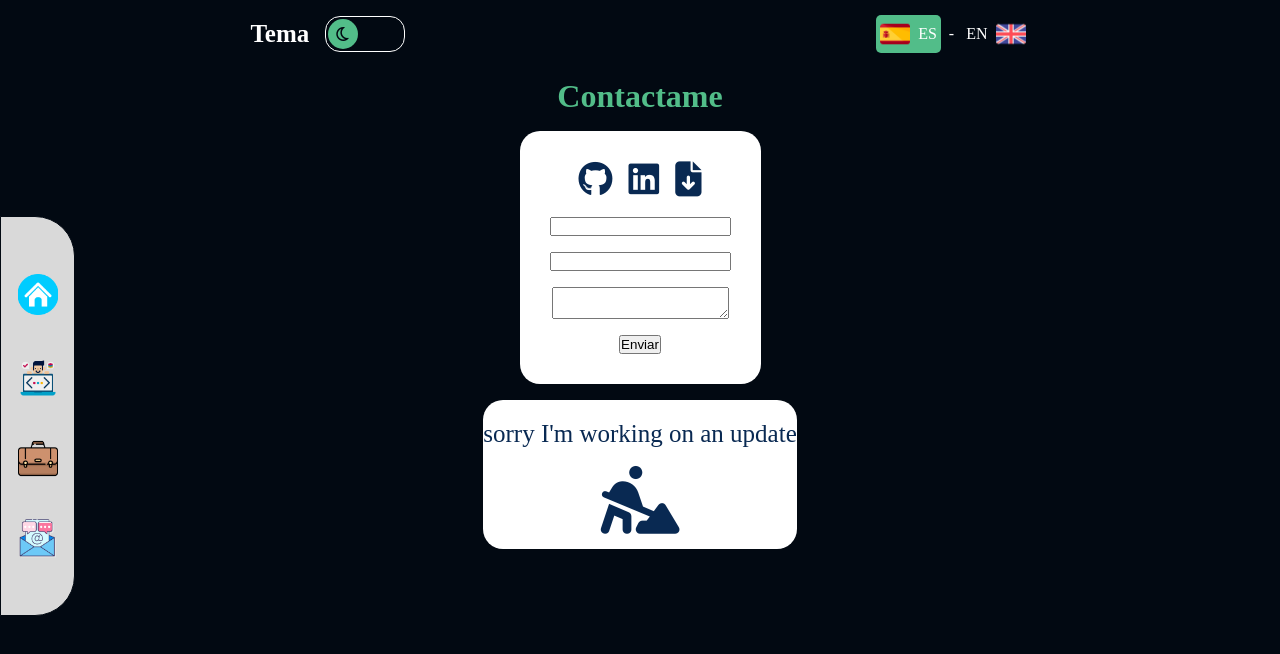
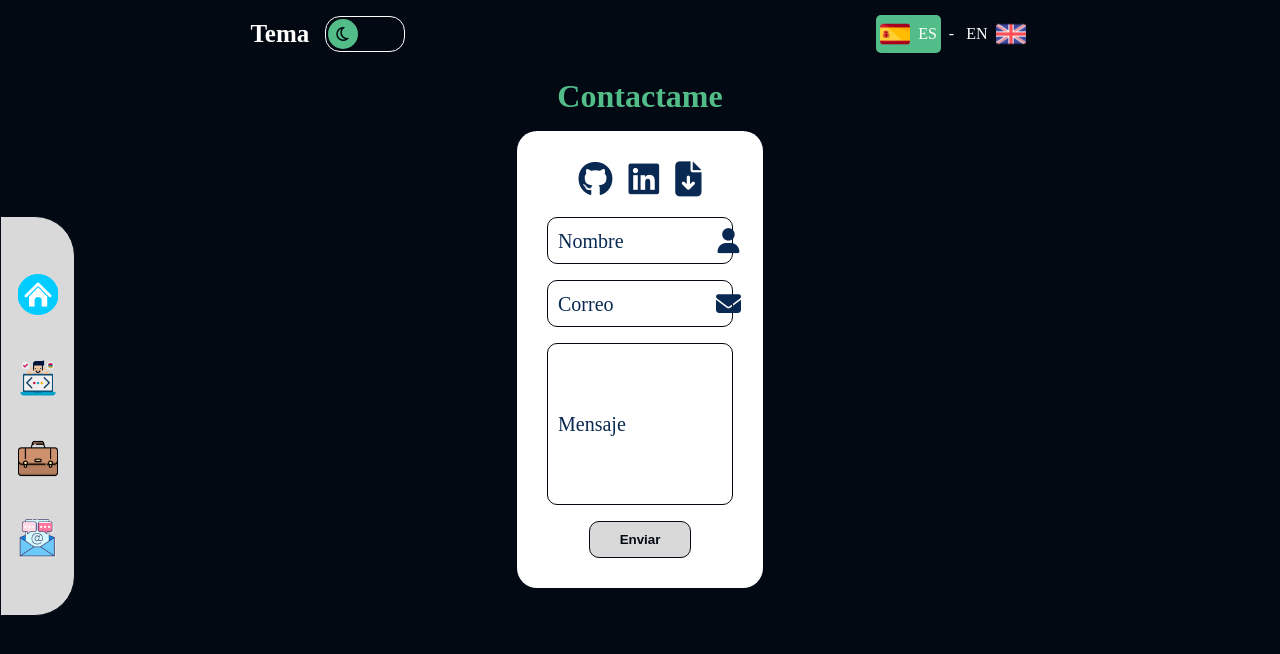
Before and after one commit to Fdlaurentis/Portafolio, a React (Vite) app: page /#/stack in a window 1280 px wide. Both pictures are taken after a click on the picture 37 px from the left and 538 px from the top of the page. Shown: the top 654 px of the page. Built offline with nearby package versions, Linux system fonts and the light colour scheme; a web font is replaced by a local one.

Commit message:
Style Update Form Contact

```diff
--- a/src/page/Contact.jsx
+++ /dev/null
@@ -1,34 +0,0 @@
-import Cards from "../componentes/Cards/Cards"
-
-const Contact = ({ theme, language }) => {
-
-    return (
-        <div className="main">
-            <h1>{language.Page[5]}</h1>
-            <form
-                className="container"
-                style={{
-                    background: theme ? '#ffffff' : '#52bd89',
-                    padding: '30px'
-                }}
-            >
-                <div className="icons">
-                    {
-                        language.Icons.map((icon, index) => (
-                            <a href={icon.url} target="_blank" key={index}><i className={icon.icon}></i></a>
-                        ))
-                    }
-                </div>
-                <input type="text" />
-                <input type="text" />
-                <textarea>
-
-                </textarea>
-                <button>Enviar</button>
-            </form>
-            <Cards theme={theme} />
-        </div>
-    )
-}
-
-export default Contact
--- /dev/null
+++ b/src/page/Contact/Contact.jsx
@@ -0,0 +1,58 @@
+import Cards from "../../componentes/Cards/Cards"
+import style from './Contact.module.css'
+
+const Contact = ({ theme, language }) => {
+
+    return (
+        <div className="main">
+            <h1>{language.Page[5]}</h1>
+            <form
+                className="container"
+                style={{
+                    background: theme ? '#ffffff' : '#52bd89',
+                    padding: '30px'
+                }}
+            >
+                <div className="icons">
+                    {
+                        language.Icons.map((icon, index) => (
+                            <a href={icon.url} target="_blank" key={index}><i className={icon.icon}></i></a>
+                        ))
+                    }
+                </div>
+                <div
+                    className={style.input}
+                >
+                    <input type="text" className={style.textInput}/>
+                    <i className="fa-solid fa-user"></i>
+                    <span
+                        className={style.span}
+                        style={{ background: theme ? '#ffffff' : '#52bd89' }}
+                    >Nombre</span>
+                </div>
+                <div
+                    className={style.input}
+                >
+                    <input type="text" className={style.textInput}/>
+                    <i className="fa-solid fa-envelope"></i>
+                    <span
+                        className={style.span}
+                        style={{ background: theme ? '#ffffff' : '#52bd89' }}
+                    >Correo</span>
+                </div>
+                <div
+                    className={style.input}
+                >
+                    <textarea className={style.textInput}></textarea>
+                    <span
+                        className={style.span}
+                        style={{ background: theme ? '#ffffff' : '#52bd89' }}
+                    >Mensaje</span>
+                </div>
+                <button className="btnHome">Enviar</button>
+            </form>
+        </div>
+    )
+}
+
+export default Contact
--- /dev/null
+++ b/src/page/Contact/Contact.module.css
@@ -0,0 +1,47 @@
+.input {
+    display: flex;
+    align-items: center;
+    justify-content: center;
+    border-radius: 10px;
+    padding: 10px;
+    position: relative;
+    min-width: 186px;
+    max-width: 186px;
+    cursor: pointer;
+    border: 1px solid #020912;
+}
+
+.input > input {
+    background: none;
+    outline: none;
+    border: none;
+    cursor: pointer;
+    color: #020912;
+}
+
+.input > textarea {
+    background: none;
+    outline: none;
+    border: none;
+    resize: none;
+    min-width: 140px;
+    max-width: 140px;
+    min-height: 140px;
+    max-height: 140px;
+    cursor: pointer;
+}
+
+.input > .span {
+    font-size: 20px;
+    position: absolute;
+    left: 10px;
+    top: 50%;
+    transform: translateY(-50%);
+    transition: 0.7s;
+    pointer-events: none;
+}
+
+.input > .textInput:focus ~ .span {
+    top: -2px;
+    font-size: 15px;
+}
--- a/src/page/index.js
+++ b/src/page/index.js
@@ -2,4 +2,4 @@ export { default as Home } from './Home'
 export { default as About } from './About'
 export { default as Stack } from './Stack'
 export { default as Portfolio } from './Portfolio'
-export { default as Contact } from './Contact'
+export { default as Contact } from './Contact/Contact'
```
